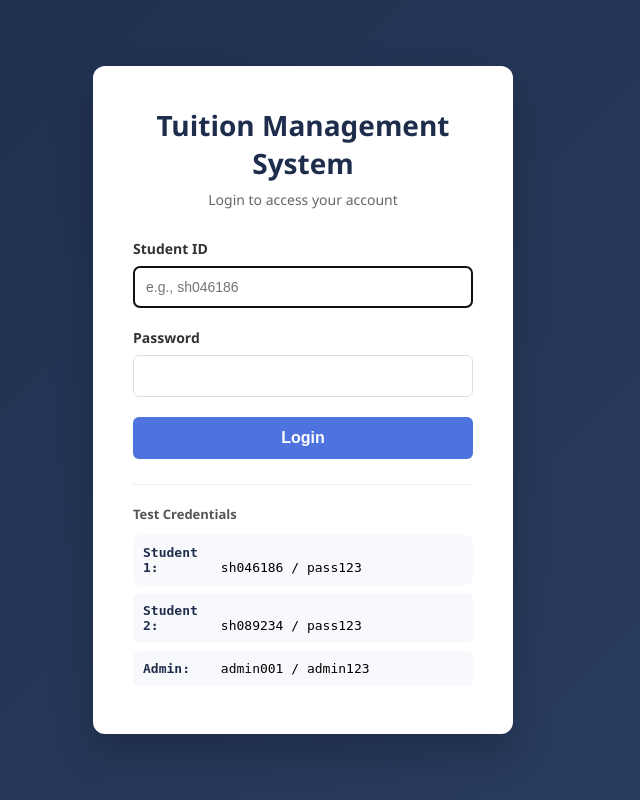
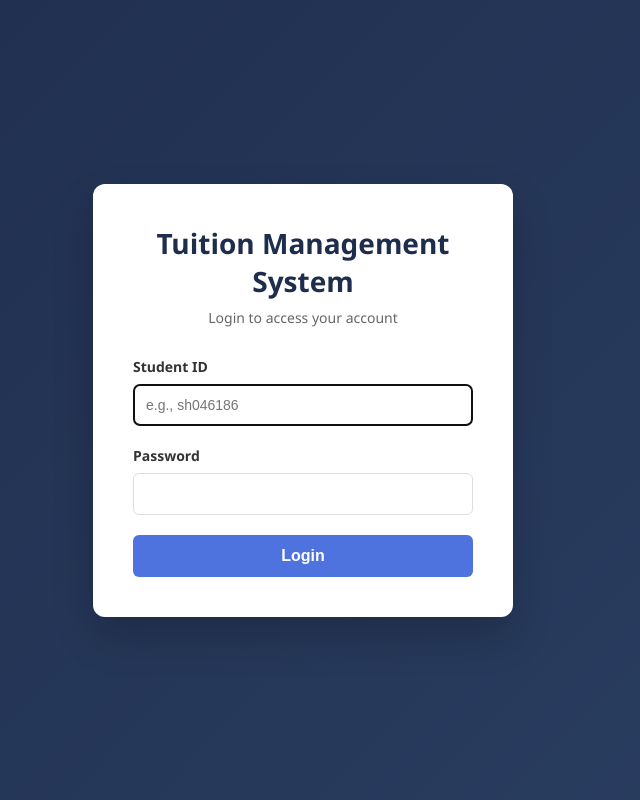
Before and after one commit to cizuora/Online_Tuition_management_System, a Flask app: page /login in a window 1280 px wide. Shown: the whole page, without its empty margins (337-977 px from the left). Run offline with Flask 3, Linux system fonts and the light colour scheme.

Commit message:
Remove test on login screen

```diff
--- a/templates/login.html
+++ b/templates/login.html
@@ -92,33 +92,6 @@
         .login-btn:hover {
             background: #375ac2;
         }
-
-        .test-credentials {
-            margin-top: 25px;
-            padding-top: 20px;
-            border-top: 1px solid #eee;
-        }
-
-        .test-credentials h3 {
-            color: #555;
-            font-size: 13px;
-            margin-bottom: 12px;
-        }
-
-        .credential-box {
-            background: #f8f9fc;
-            padding: 10px;
-            border-radius: 6px;
-            margin-bottom: 8px;
-            font-size: 13px;
-            font-family: monospace;
-        }
-
-        .credential-box strong {
-            color: #1f2d4d;
-            width: 70px;
-            display: inline-block;
-        }
     </style>
 </head>
 
@@ -147,18 +120,7 @@
             <button type="submit" class="login-btn">Login</button>
         </form>
 
-        <div class="test-credentials">
-            <h3>Test Credentials</h3>
-            <div class="credential-box">
-                <strong>Student 1:</strong> sh046186 / pass123
-            </div>
-            <div class="credential-box">
-                <strong>Student 2:</strong> sh089234 / pass123
-            </div>
-            <div class="credential-box">
-                <strong>Admin:</strong> admin001 / admin123
-            </div>
-        </div>
+        <!-- Test credentials section removed -->
     </div>
 </body>
 
```
